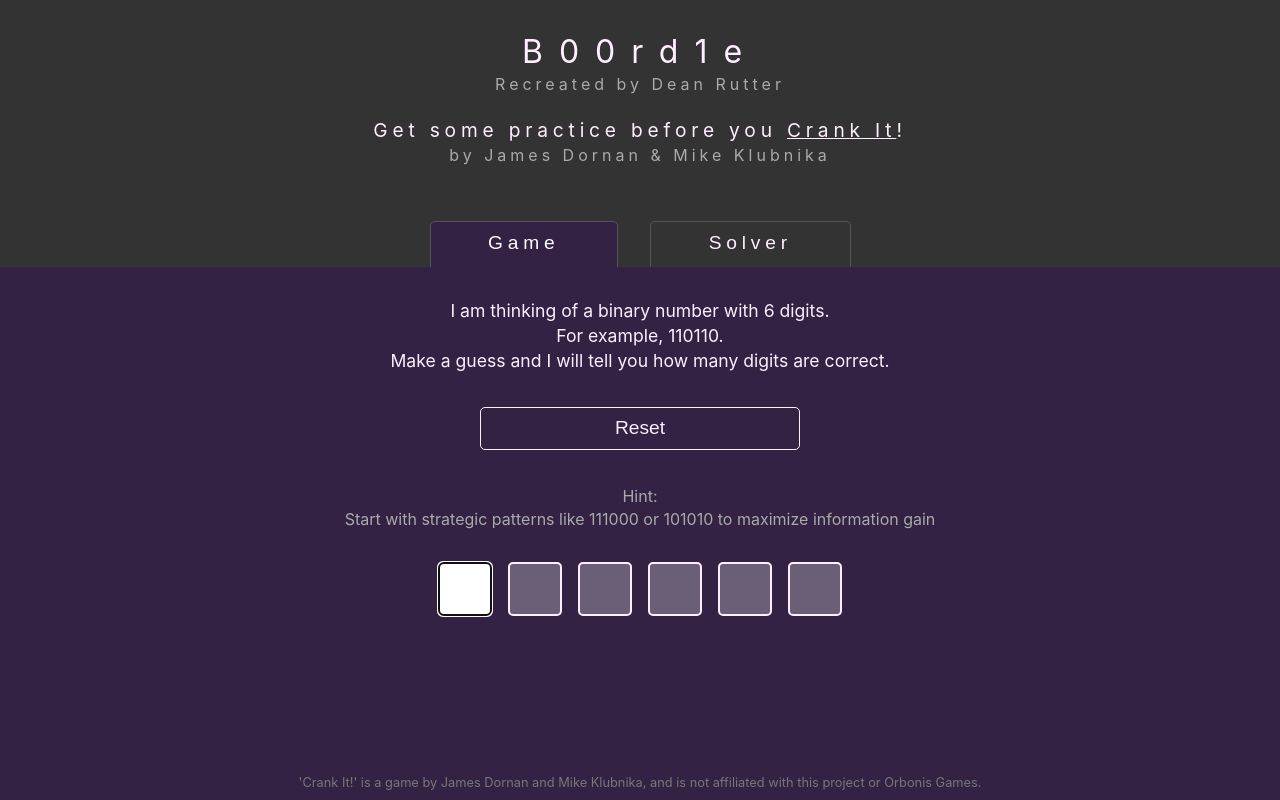
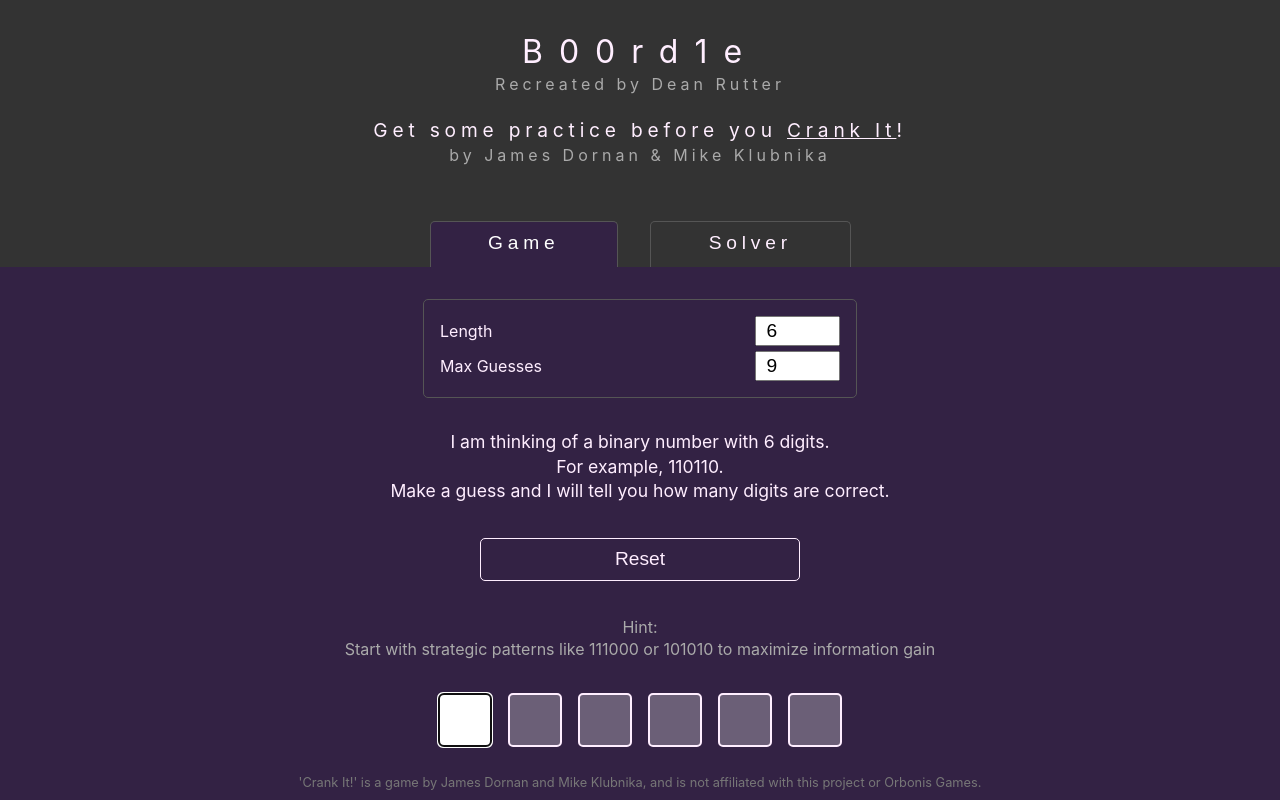
Before and after one commit to Orbonis/boordle, a React (Create React App) app: page / in a window 1280 px wide. Built offline with nearby package versions, Linux system fonts and the light colour scheme.

Commit message:
Added some config for changing game rules

```diff
--- a/src/app.scss
+++ b/src/app.scss
@@ -114,6 +114,35 @@ $disclaimer-text-color: #777;
             }
         }
 
+        .config {
+            display: flex;
+            flex-direction: column;
+            justify-content: center;
+            align-items: center;
+            gap: 5px;
+            margin: 0 auto 2em auto;
+            width: 100%;
+            max-width: 400px;
+
+            border: 1px solid $tab-border-color;
+            border-radius: 5px;
+            padding: 1em;
+
+            div {
+                width: 100%;
+                display: flex;
+                flex-direction: row;
+                justify-content: space-between;
+                align-items: center;
+                gap: 1em;
+
+                input {
+                    padding: 0.1em 0.5em;
+                    font-size: 1.2em;
+                }
+            }
+        }
+
         .solver {
             .success {
                 margin: 3em auto;
--- a/src/app.tsx
+++ b/src/app.tsx
@@ -22,11 +22,6 @@ interface State {
 }
 
 class App extends React.Component<Properties, State> {
-    private readonly config = {
-        length: 6,
-        maxGuesses: 9
-    }
-
     private readonly tips: string[] = [
         "Start with strategic patterns like 111000 or 101010 to maximize information gain",
         "Use feedback to eliminate possibilities - if 3 are correct, exactly 3 positions are right",
@@ -94,11 +89,13 @@ class App extends React.Component<Properties, State> {
     public render() {
         const tab = (this.state.tab === "game") ? (
             <main>
+                {this.config.render()}
                 {this.guesses.render()}
                 {this.input.render()}
             </main>
         ) : (
             <main>
+                {this.config.render()}
                 {this.solver.render()}
             </main>
         );
@@ -129,6 +126,47 @@ class App extends React.Component<Properties, State> {
                 { tab }
             </div>
         );
+    }
+
+    public config = {
+        length: 6,
+        maxGuesses: 9,
+        render: () => {
+            return (
+                <div className="config">
+                    <div>
+                        <label>Length</label>
+                        <input
+                            type="number"
+                            value={this.config.length}
+                            step={1}
+                            min={1}
+                            max={16}
+                            onChange={(e) => {
+                                this.config.length = Number(e.target.value);
+                                this.guesses.reset();
+                                this.solver.reset();
+                            }}
+                        />
+                    </div>
+                    <div>
+                        <label>Max Guesses</label>
+                        <input
+                            type="number"
+                            value={this.config.maxGuesses}
+                            step={1}
+                            min={1}
+                            max={16}
+                            onChange={(e) => {
+                                this.config.maxGuesses = Number(e.target.value);
+                                this.guesses.reset();
+                                this.solver.reset();
+                            }}
+                        />
+                    </div>
+                </div>
+            );
+        }
     }
 
     public guesses = {
```
